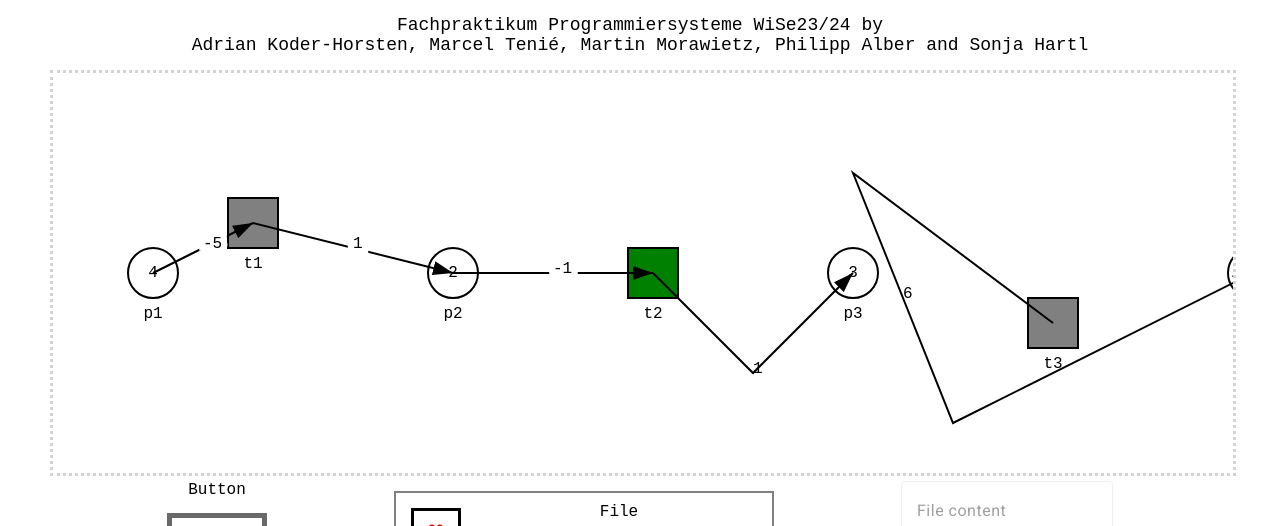
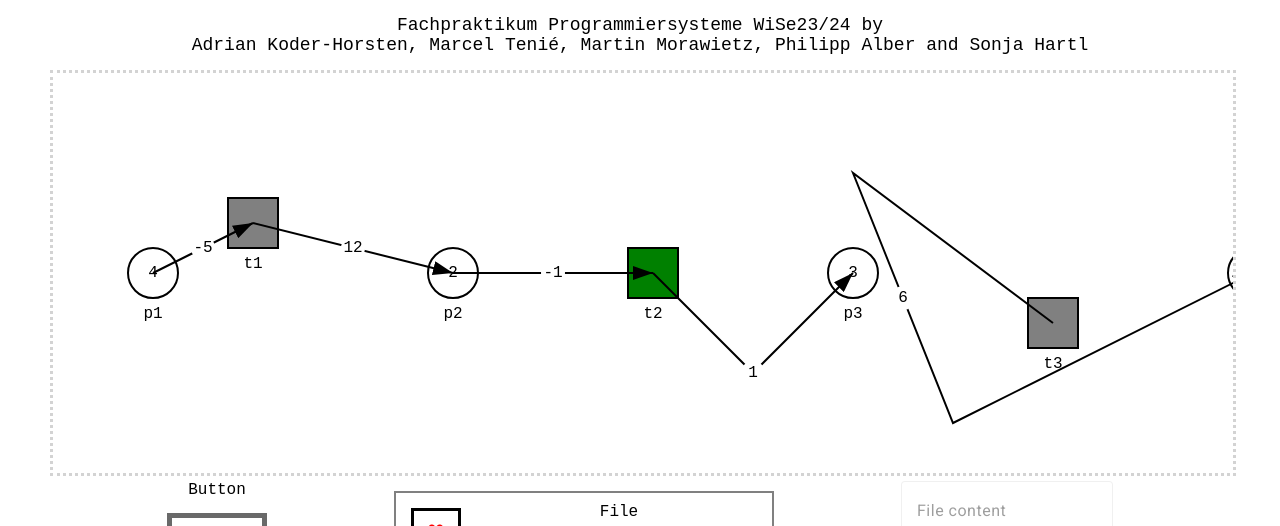
Before and after one commit to krausality/PNML_Frontend, an Angular app: page / in a window 1280 px wide. Shown: the part 122-648 px from the top of the page. Built offline with nearby package versions, Linux system fonts and the light colour scheme.

Commit message:
Added white circle for background. Fixed pair and unpair weights.

```diff
--- a/src/app/tr-components/petri-net/petri-net.component.css
+++ b/src/app/tr-components/petri-net/petri-net.component.css
@@ -43,3 +43,7 @@
 .arc-weight{
     fill: black;
 }
+
+.arc-weight-background{
+    fill: white;
+}
--- a/src/app/tr-components/petri-net/petri-net.component.html
+++ b/src/app/tr-components/petri-net/petri-net.component.html
@@ -26,20 +26,25 @@
     <g *ngFor="let arc of arcs">
         <polyline class="arc" [attr.points]="arc.polyLinePoints" marker-end="url(#arrow)"></polyline>
 
-        // Weight at Arc without Anchorpoints - Middle of Polyline
-        // White Text for Background
-        <text *ngIf="arc.anchors.length == 0" class="arc-weight" [attr.x]="(arc.from.position.x + arc.to.position.x) / 2" [attr.y]="(arc.from.position.y + arc.to.position.y) / 2"  style="stroke:white; stroke-width:0.8em">{{arc.weight}}</text>
-        <text *ngIf="arc.anchors.length == 0" class="arc-weight" [attr.x]="(arc.from.position.x + arc.to.position.x) / 2" [attr.y]="(arc.from.position.y + arc.to.position.y) / 2" >{{arc.weight}}</text>
+        <!-- Weight at Arc without Anchorpoints - Middle of Polyline -->
+        <!-- White Circle for Background -->
+        <circle *ngIf="arc.anchors.length == 0" class="arc-weight-background" [attr.cx]="(arc.from.position.x + arc.to.position.x) / 2" [attr.cy]="(arc.from.position.y + arc.to.position.y) / 2" r="12" />
+        <text *ngIf="arc.anchors.length == 0" class="arc-weight" [attr.x]="(arc.from.position.x + arc.to.position.x) / 2" [attr.y]="(arc.from.position.y + arc.to.position.y) / 2" text-anchor="middle" dominant-baseline="central">{{arc.weight}}</text>
 
-        // Weight at Arc with 1 Anchorpoint - At the Anchorpoint
-        <text *ngIf="arc.anchors.length == 1" class="arc-weight" [attr.x]="arc.anchors[0].x" [attr.y]="arc.anchors[0].y">{{arc.weight}}</text>
+        <!-- Weight at Arc with 1 Anchorpoint - At the Anchorpoint -->
+        <!-- White Circle for Background -->
+        <circle *ngIf="arc.anchors.length == 1" class="arc-weight-background" [attr.cx]="arc.anchors[0].x" [attr.cy]="arc.anchors[0].y" r="12" />
+        <text *ngIf="arc.anchors.length == 1" class="arc-weight" [attr.x]="arc.anchors[0].x" [attr.y]="arc.anchors[0].y" text-anchor="middle" dominant-baseline="central">{{arc.weight}}</text>
 
-        // Weight at Arc with 2 Anchorpoints - Middle of the middle Line
-        <text *ngIf="arc.anchors.length == 2" class="arc-weight" [attr.x]="(arc.anchors[0].x + arc.anchors[1].x) / 2" [attr.y]="(arc.anchors[0].y + arc.anchors[1].y) / 2" >{{arc.weight}}</text>
+        <!-- Weight at Arc with pair Anchorpoints - Middle of the middle Line -->
+        <!-- White Circle for Background -->
+        <circle *ngIf="arc.anchors.length % 2 === 0 && arc.anchors.length >= 2" class="arc-weight-background" [attr.cx]="(arc.anchors[0].x + arc.anchors[arc.anchors.length-1].x) / 2" [attr.cy]="(arc.anchors[0].y + arc.anchors[arc.anchors.length-1].y) / 2" r="12" />
+        <text *ngIf="arc.anchors.length % 2 === 0 && arc.anchors.length >= 2" class="arc-weight" [attr.x]="(arc.anchors[0].x + arc.anchors[1].x) / 2" [attr.y]="(arc.anchors[0].y + arc.anchors[1].y) / 2" text-anchor="middle" dominant-baseline="central">{{arc.weight}}</text>
 
-        // Weight at Arc with 3 Anchorpoints - At the middle Anchorpoint
-        <text *ngIf="arc.anchors.length == 3" class="arc-weight" [attr.x]="arc.anchors[1].x" [attr.y]="arc.anchors[1].y">{{arc.weight}}</text>
-
+        <!-- Weight at Arc with unpair Anchorpoints - At the middle Anchorpoint -->
+        <!-- White Circle for Background -->
+        <circle *ngIf="arc.anchors.length % 2 === 1 && arc.anchors.length >= 2" class="arc-weight-background" [attr.cx]="arc.anchors[arc.anchors.length / 2 - 0.5].x" [attr.cy]="arc.anchors[arc.anchors.length / 2 - 0.5].y" r="12" />
+        <text *ngIf="arc.anchors.length % 2 === 1 && arc.anchors.length >= 2" class="arc-weight" [attr.x]="arc.anchors[arc.anchors.length / 2 - 0.5].x" [attr.y]="arc.anchors[arc.anchors.length / 2 - 0.5].y" text-anchor="middle" dominant-baseline="central">{{arc.weight}}</text>
     </g>
 
 </svg>
--- a/src/app/tr-components/petri-net/petri-net.component.ts
+++ b/src/app/tr-components/petri-net/petri-net.component.ts
@@ -31,7 +31,7 @@ export class PetriNetComponent {
 
     this.arcs = [
         new Arc(this.places[0], this.transitions[0], 5),
-        new Arc(this.transitions[0], this.places[1], 1),
+        new Arc(this.transitions[0], this.places[1], 12),
         new Arc(this.places[1], this.transitions[1], 1),
         new Arc(this.transitions[1], this.places[2], 1, [new Point(700, 300)]),
         new Arc(this.transitions[2], this.places[3], 6, [new Point(800, 100), new Point(900, 350)]),
```
